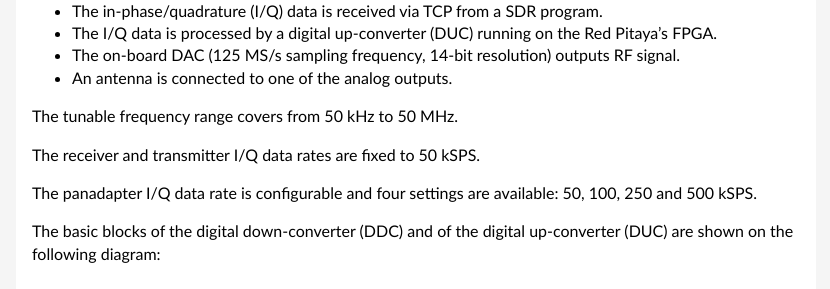
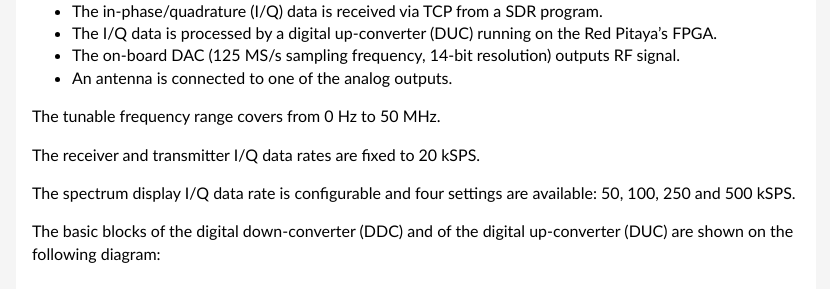
Before and after one commit to pavel-demin/red-pitaya-notes, a Jekyll site: the page built from sdr-transceiver.md, in a window 1280 px wide. Shown: the part 539-828 px from the top of the page, without its empty margins (224-1054 px from the left). Built offline with Jekyll 4.4.1, drawn with Linux system fonts in a browser that asks for light colours.

Commit message:
update frequency and rate information

```diff
--- a/sdr-transceiver.md
+++ b/sdr-transceiver.md
@@ -27,11 +27,11 @@ The SDR transmitter consists of the similar blocks but arranged in an opposite o
  - The on-board DAC (125 MS/s sampling frequency, 14-bit resolution) outputs RF signal.
  - An antenna is connected to one of the analog outputs.
 
-The tunable frequency range covers from 50 kHz to 50 MHz.
+The tunable frequency range covers from 0 Hz to 50 MHz.
 
-The receiver and transmitter I/Q data rates are fixed to 50 kSPS.
+The receiver and transmitter I/Q data rates are fixed to 20 kSPS.
 
-The panadapter I/Q data rate is configurable and four settings are available: 50, 100, 250 and 500 kSPS.
+The spectrum display I/Q data rate is configurable and four settings are available: 50, 100, 250 and 500 kSPS.
 
 The basic blocks of the digital down-converter (DDC) and of the digital up-converter (DUC) are shown on the following diagram:
 
```
